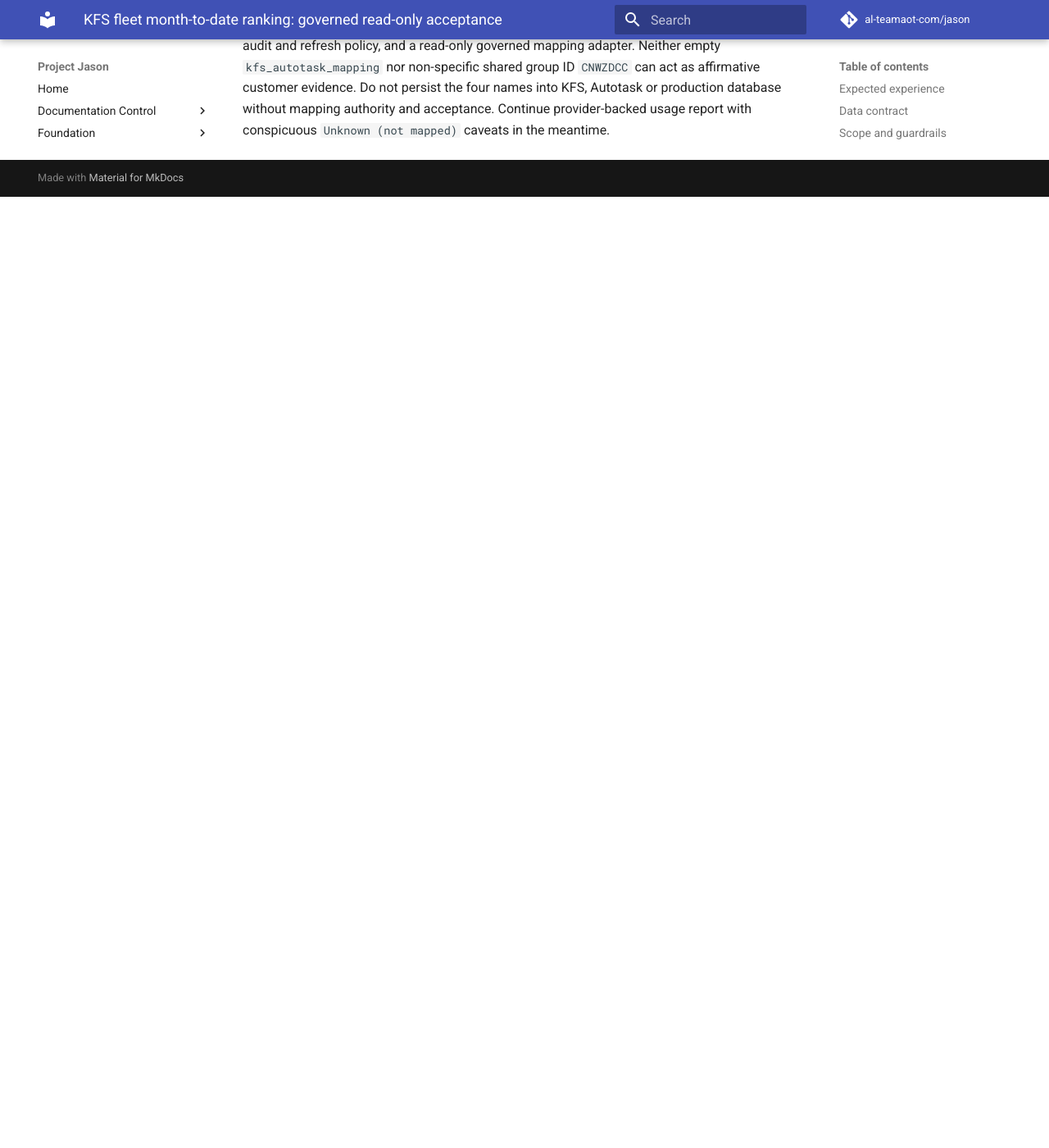
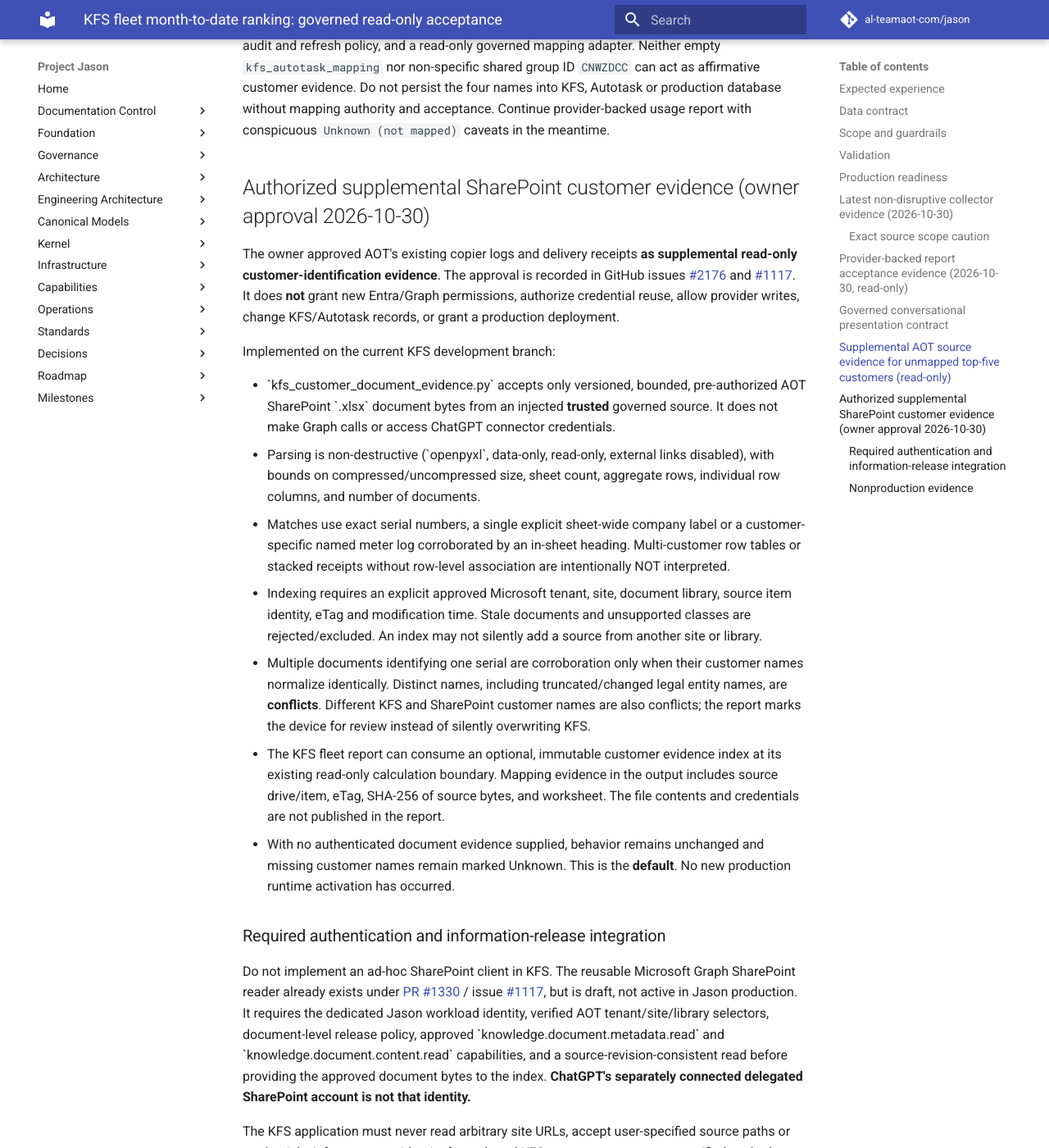
Before and after one commit to al-teamaot-com/jason, an MkDocs documentation site: the page built from docs/operations/KFS-Fleet-Volume-Ranking-20261030.md, in a window 1280 px wide and 1400 px high, scrolled down 4731 px. Shown: the whole window at 82% size. Built offline with MkDocs 1.6.1 and Material for MkDocs 9.7.7, drawn with Linux system fonts in a browser that asks for light colours; comment, search, counter and statistics services are not loaded; before the commit the page ends 4971 px from its top, so only the background shows below that; some of the changed text lies outside the part shown.

Commit message:
Document owner-approved SharePoint source boundaries, mapping audit and gated activation (#2176)

```diff
--- a/docs/operations/KFS-Fleet-Volume-Ranking-20261030.md
+++ b/docs/operations/KFS-Fleet-Volume-Ranking-20261030.md
@@ -83,3 +83,30 @@
 - [AOT machine list](https://absolnet.sharepoint.com/sites/AOTAdminDocuments/_layouts/15/Doc.aspx?sourcedoc=%7B5A4D7211-E5A3-4D48-A131-9E6B0C985BAB%7D&file=Machine+list.docx&action=default&mobileredirect=true&web=1)
 
 These are **candidate mappings supported by internal documents, not yet activated for Jason**, and they may represent different legal customer, site, equipment owner, and invoice/billing identities. To satisfy full reporting rather than hardcode the current top five, engineering needs an approved canonical device-serial to client identity source, conflict resolution precedence, owner audit and refresh policy, and a read-only governed mapping adapter. Neither empty `kfs_autotask_mapping` nor non-specific shared group ID `CNWZDCC` can act as affirmative customer evidence. Do not persist the four names into KFS, Autotask or production database without mapping authority and acceptance. Continue provider-backed usage report with conspicuous `Unknown (not mapped)` caveats in the meantime.
+
+
+## Authorized supplemental SharePoint customer evidence (owner approval 2026-10-30)
+
+The owner approved AOT's existing copier logs and delivery receipts **as supplemental read-only customer-identification evidence**. The approval is recorded in GitHub issues [#2176](https://github.com/al-teamaot-com/jason/issues/2176) and [#1117](https://github.com/al-teamaot-com/jason/issues/1117). It does **not** grant new Entra/Graph permissions, authorize credential reuse, allow provider writes, change KFS/Autotask records, or grant a production deployment.
+
+Implemented on the current KFS development branch:
+
+- \`kfs_customer_document_evidence.py\` accepts only versioned, bounded, pre-authorized AOT SharePoint \`.xlsx\` document bytes from an injected **trusted** governed source. It does not make Graph calls or access ChatGPT connector credentials.
+- Parsing is non-destructive (\`openpyxl\`, data-only, read-only, external links disabled), with bounds on compressed/uncompressed size, sheet count, aggregate rows, individual row columns, and number of documents.
+- Matches use exact serial numbers, a single explicit sheet-wide company label or a customer-specific named meter log corroborated by an in-sheet heading. Multi-customer row tables or stacked receipts without row-level association are intentionally NOT interpreted.
+- Indexing requires an explicit approved Microsoft tenant, site, document library, source item identity, eTag and modification time. Stale documents and unsupported classes are rejected/excluded. An index may not silently add a source from another site or library.
+- Multiple documents identifying one serial are corroboration only when their customer names normalize identically. Distinct names, including truncated/changed legal entity names, are **conflicts**. Different KFS and SharePoint customer names are also conflicts; the report marks the device for review instead of silently overwriting KFS.
+- The KFS fleet report can consume an optional, immutable customer evidence index at its existing read-only calculation boundary. Mapping evidence in the output includes source drive/item, eTag, SHA-256 of source bytes, and worksheet. The file contents and credentials are not published in the report.
+- With no authenticated document evidence supplied, behavior remains unchanged and missing customer names remain marked Unknown. This is the **default**. No new production runtime activation has occurred.
+
+### Required authentication and information-release integration
+
+Do not implement an ad-hoc SharePoint client in KFS. The reusable Microsoft Graph SharePoint reader already exists under [PR #1330](https://github.com/al-teamaot-com/jason/pull/1330) / issue [#1117](https://github.com/al-teamaot-com/jason/issues/1117), but is draft, not active in Jason production. It requires the dedicated Jason workload identity, verified AOT tenant/site/library selectors, document-level release policy, approved \`knowledge.document.metadata.read\` and \`knowledge.document.content.read\` capabilities, and a source-revision-consistent read before providing the approved document bytes to the index. **ChatGPT's separately connected delegated SharePoint account is not that identity.**
+
+The KFS application must never read arbitrary site URLs, accept user-specified source paths or credentials, infer customer identity from shared KFS groups, or accept an unverified cached snapshot. It should fail closed if the approved reader cannot supply bounded current evidence or there are conflicting source records. A verified source materialization/refresh and evidence audit are dependencies before live Jason/Teams acceptance.
+
+### Nonproduction evidence
+
+An isolated development checkout passed a focused 31-test parser+fleet-ranking suite including explicit label extraction, same-sheet boundaries, two-source conflicts, source scope rejection, old source exclusion, a 435-device ranking fixture, and a corroborated single-customer log layout. Source eCopier workbook structure was examined through AOT's delegated SharePoint connector: separate worksheets have \`Company:\` and \`Serial #:\` labels, with serials \`1G55503749\`, \`1G55504297\`, \`1G55503694\`. One worksheet spells its customer \`Atlantic View Operato\`, whereas the AOT delivery receipt shows \`Atlantic View Operator\`; these are not automatically canonicalized without an approved alias decision.
+
+These passing tests **do not** prove that Jason can authenticate to AOT SharePoint, ingest source documents unattended, or deliver a fully verified top-five report today. The latest GitHub CI must be checked against its exact head before release. Preserve the production freeze and separate exact-SHA approval.
```
